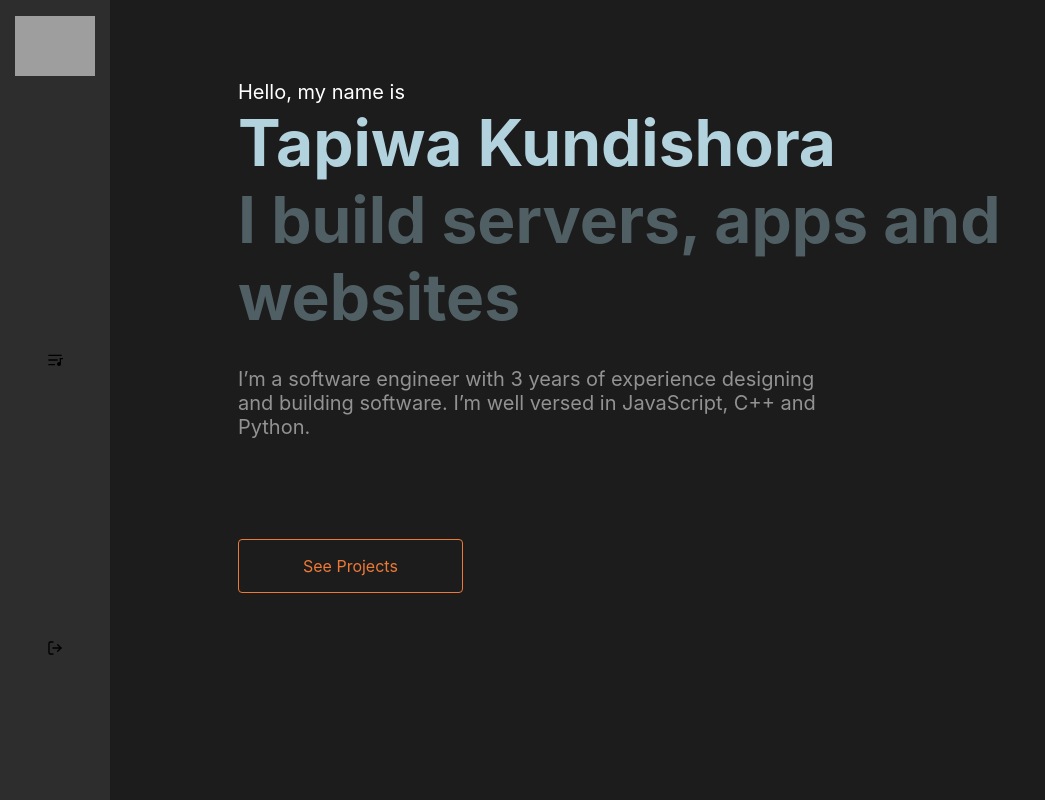
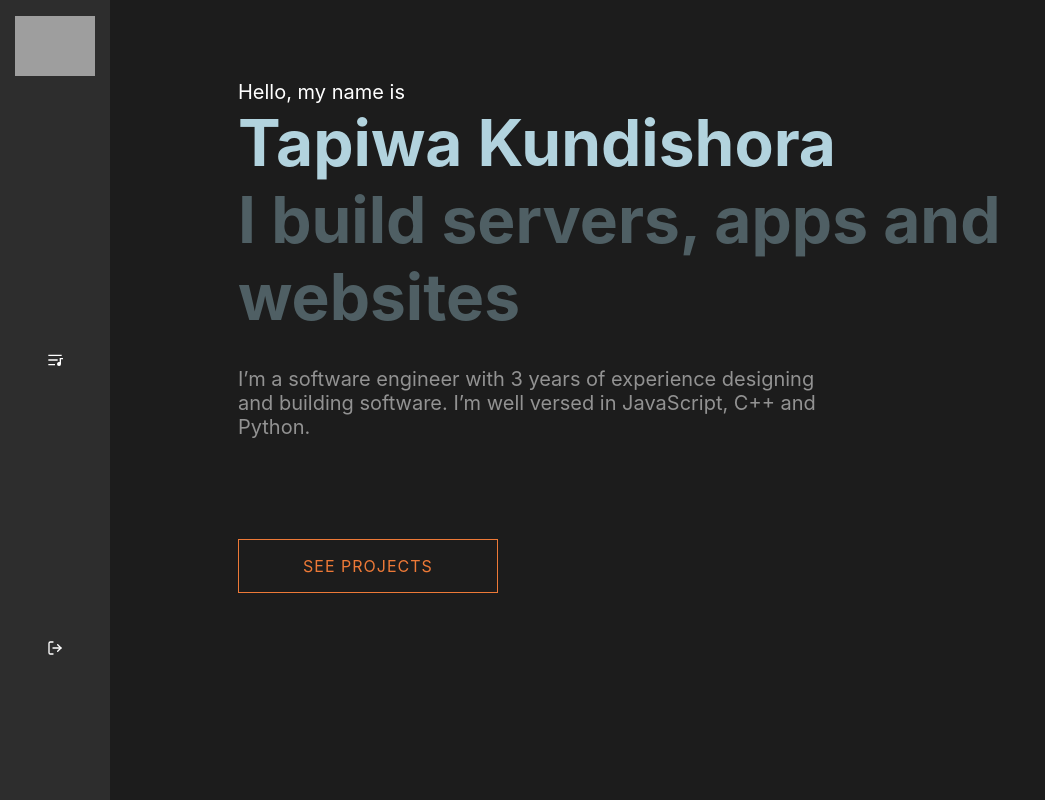
Before and after one commit to tapiwakundi/portfolio-client, a React (Create React App) app: page / in a window 1280 px wide. Shown: the top 800 px of the page, without its empty margins (0-1045 px from the left). Built offline with nearby package versions, Linux system fonts and the light colour scheme; no server answers; grey boxes are pictures that could not be loaded.

Commit message:
add button animation

```diff
--- a/src/App.css
+++ b/src/App.css
@@ -5,39 +5,9 @@ html{
 .App {
   text-align: left;
   scroll-behavior: smooth;
-}
-
-.App-logo {
-  height: 40vmin;
-  pointer-events: none;
-}
-
-@media (prefers-reduced-motion: no-preference) {
-  .App-logo {
-    animation: App-logo-spin infinite 20s linear;
-  }
-}
-
-.App-header {
-  background-color: #282c34;
-  min-height: 100vh;
-  display: flex;
-  flex-direction: column;
-  align-items: center;
-  justify-content: center;
-  font-size: calc(10px + 2vmin);
   color: white;
 }
 
-.App-link {
-  color: #61dafb;
+a:hover {
+  cursor: pointer;
 }
-
-@keyframes App-logo-spin {
-  from {
-    transform: rotate(0deg);
-  }
-  to {
-    transform: rotate(360deg);
-  }
-}
--- a/src/components/Typography/index.module.css
+++ b/src/components/Typography/index.module.css
@@ -1,7 +1,6 @@
 @import url('../../global/rootColors.css');
 
 .largeTitle {
-    color: white;
     font-size: 4em;
     text-align: left;
     margin-top: 0;
@@ -9,13 +8,11 @@
 }
 
 .title1 {
-    color: white;
     text-align: left;
     font-size: 3em;
 }
 
 .title2 {
-    color: white;
     text-align: left;
     font-size: 2em;
 
@@ -25,12 +22,11 @@
     font-weight: 400;
     font-size: 20px;
     line-height: 24px;
-    color: white
 }
 
 .caption2 {
     font-weight: 600;
-    font-size: 20px;
+    font-size: 1.4em;
     line-height: 24px;
 }
 
--- a/src/containers/Articles/Articles.tsx
+++ b/src/containers/Articles/Articles.tsx
@@ -12,17 +12,23 @@ type ApolloArticles = {
 export const Articles = () => {
     const { data } = useQuery<ApolloArticles>(GET_ARTICLES)
 
-    console.log(data);
-
     if (!data) return <Typography.Title1>No articles found</Typography.Title1>
 
 
     return <div className={styles.articles_container}>
         {
             data.articles.map(article => {
-                return <div className={styles.article_container}>
+                return <a
+                    className={styles.article_container}
+                    href={article.url}
+                    target="_blank" rel="tapiwakundi.com noreferrer"
+                >
                     <img src={article.thumbnail.fieldName.publicUrlTransformed} alt="" className={styles.article_thumbnail} />
-                </div>
+                    <div className={styles.text_container}>
+                        <Typography.Caption2>{article.name}</Typography.Caption2>
+                        <Typography.Callout2>{article.date}</Typography.Callout2>
+                    </div>
+                </a>
             })
         }
     </div>
--- a/src/containers/Articles/index.module.css
+++ b/src/containers/Articles/index.module.css
@@ -2,4 +2,33 @@
     display: grid;
     grid-template-columns: repeat(auto-fit, minmax(250px, 1fr));
     gap: 1em;
+    margin-top: 2em;
 }
+
+.article_container {
+    display: flex;
+    flex-direction: column;
+    min-width: 200px;
+    padding: 1em;
+    all: unset;
+    background-color: #393939;
+    border-bottom-left-radius: 10px;
+    border-bottom-right-radius: 10px;
+    border-top-left-radius: 10px;
+    border-top-right-radius: 10px;
+}
+
+.article_thumbnail {
+    width: 100%;
+    height: 300px;
+    object-fit: cover;
+    border-top-left-radius: 10px;
+    border-top-right-radius: 10px;
+}
+
+.text_container {
+    padding: 1em;
+    display: flex;
+    flex-direction: column;
+    gap: 0.6em;
+}
--- a/src/containers/Projects/index.module.css
+++ b/src/containers/Projects/index.module.css
@@ -26,7 +26,6 @@
 .button {
     border: 1px solid white;
     padding: 1em 4em 1em;
-    border-radius: 4px;
     text-decoration: none;
     color: white;
     align-self: start;
--- a/src/graphql/queries.ts
+++ b/src/graphql/queries.ts
@@ -54,6 +54,7 @@ query {
       }
     }
     date
+    name
   }
 }
 `
--- a/src/pages/Home/Home.tsx
+++ b/src/pages/Home/Home.tsx
@@ -1,8 +1,6 @@
-import { useQuery } from "@apollo/client"
 import { HeaderTitle, Typography } from "../../components"
 import { Experiences, Page, Projects, Articles } from "../../containers"
 import styles from './index.module.css'
-import { colors } from '../../global/rootColors'
 
 export const Home = () => {
     return <Page>
@@ -26,7 +24,7 @@ export const Home = () => {
             <Projects />
         </section>
 
-        <section className={styles.projects_container} id="articles">
+        <section className={styles.articles_container} id="articles">
             <HeaderTitle index='03'>Articles.</HeaderTitle>
             <Articles />
         </section>
--- a/src/pages/Home/index.module.css
+++ b/src/pages/Home/index.module.css
@@ -7,7 +7,7 @@
     height: 100vh;
 }
 
-.experiences_container, .projects_container {
+.experiences_container, .projects_container, .articles_container {
     min-height: 100vh;
     padding-top: 2em;
 }
@@ -27,10 +27,35 @@
     margin-bottom:5em;
 }
 
-.button {
-    border: 1px solid var(--primary);
+.button{
+    color: var(--primary);
+    border: 1px solid var(--primary) ;
+    position: relative;
+    letter-spacing: 1px;
+    text-transform: uppercase;
+    z-index: 1;
+    transition: all 0.6s ease 0s;
+    overflow: hidden;
     padding: 1em 4em 1em;
-    border-radius: 4px;
     text-decoration: none;
-    color: var(--primary);
 }
+.button:hover{
+    color: #fff ;
+}
+.button:before{
+    background: var(--primary);
+    content: "";
+    height: 1000px;
+    left: 50%;
+    opacity: 1;
+    position: absolute;
+    top: 50%;
+    transform: translateX(-50%) translateY(-50%) rotate(45deg);
+    transition: all 0.2s linear 0s;
+    width: 0;
+    z-index: -1;
+}
+.button:hover:before{
+    opacity: 1;
+    width: 100%;
+}
--- a/src/types/Article.ts
+++ b/src/types/Article.ts
@@ -4,4 +4,6 @@ export type Article = {
     id: string
     url: string
     thumbnail: Image
+    name: string;
+    date: string
 }
```
